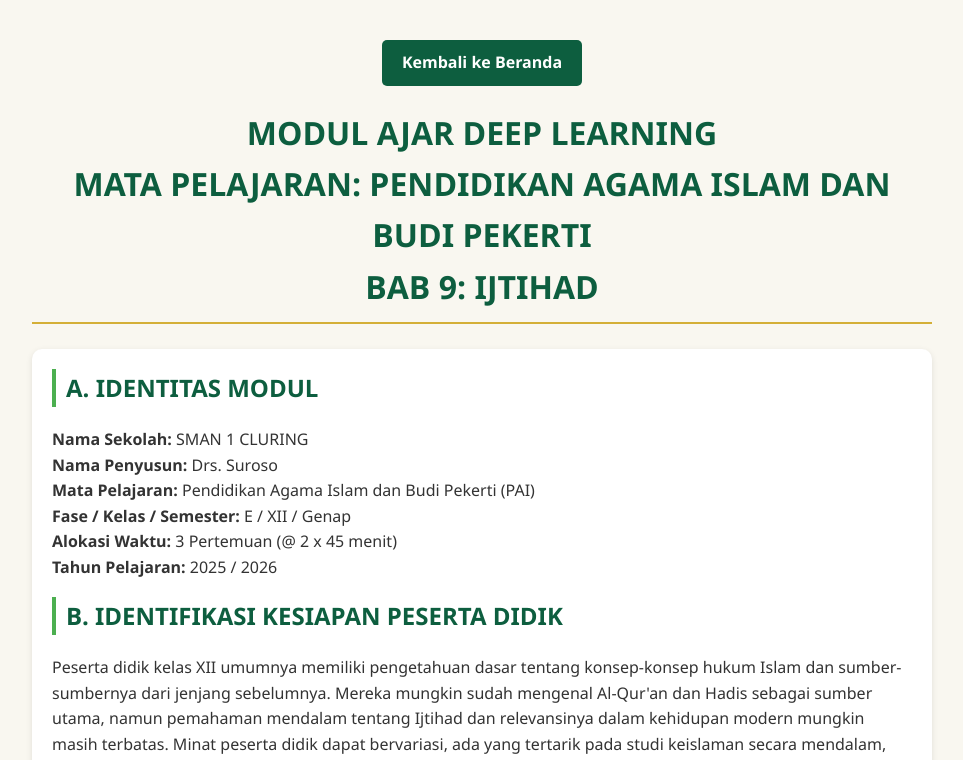
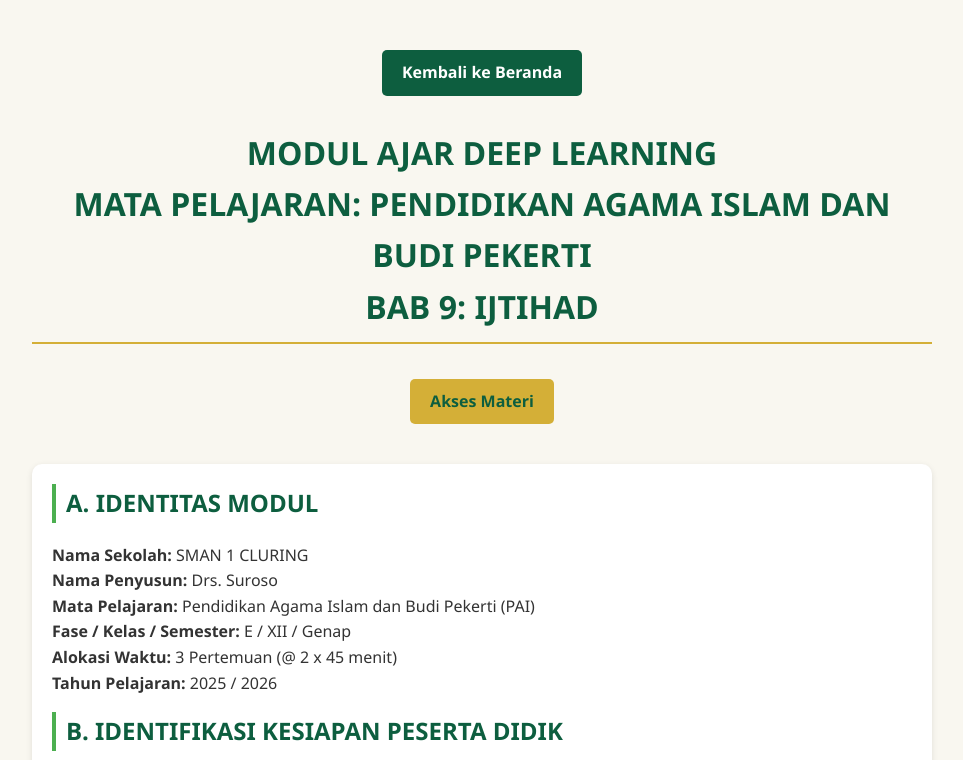
Before and after one commit to suroso86-lab/Pendidikan-Agama-Islam, a plain HTML site: page modul-ajar-bab9.html in a window 1280 px wide. Shown: the top 760 px of the page, without its empty margins (158-1121 px from the left). Drawn offline with Linux system fonts and the light colour scheme.

Commit message:
Update modul-ajar-bab9.html

```diff
--- a/modul-ajar-bab9.html
+++ b/modul-ajar-bab9.html
@@ -34,19 +34,33 @@
       margin: 20px 0;
     }
 
-    .btn-home {
+    .btn-home,
+    .btn-akses {
       display: inline-block;
-      background-color: var(--hijau-tua);
-      color: var(--putih);
       padding: 10px 20px;
       text-decoration: none;
       border-radius: 5px;
       font-weight: bold;
       transition: background-color 0.3s;
+      margin: 10px;
+    }
+
+    .btn-home {
+      background-color: var(--hijau-tua);
+      color: var(--putih);
     }
 
     .btn-home:hover {
       background-color: var(--hijau-muda);
+    }
+
+    .btn-akses {
+      background-color: var(--emas);
+      color: var(--hijau-tua);
+    }
+
+    .btn-akses:hover {
+      background-color: #c19a2a;
     }
 
     h1, h2, h3 {
@@ -142,6 +156,11 @@
 
     <!-- Judul Modul -->
     <h1>MODUL AJAR DEEP LEARNING<br>MATA PELAJARAN: PENDIDIKAN AGAMA ISLAM DAN BUDI PEKERTI<br>BAB 9: IJTIHAD</h1>
+
+    <!-- Tombol Akses Materi -->
+    <div style="text-align: center; margin-bottom: 30px;">
+      <a href="#" class="btn-akses">Akses Materi</a>
+    </div>
 
     <!-- Bagian A–D: Identitas hingga Dimensi Lulusan -->
     <div class="identitas">
```
